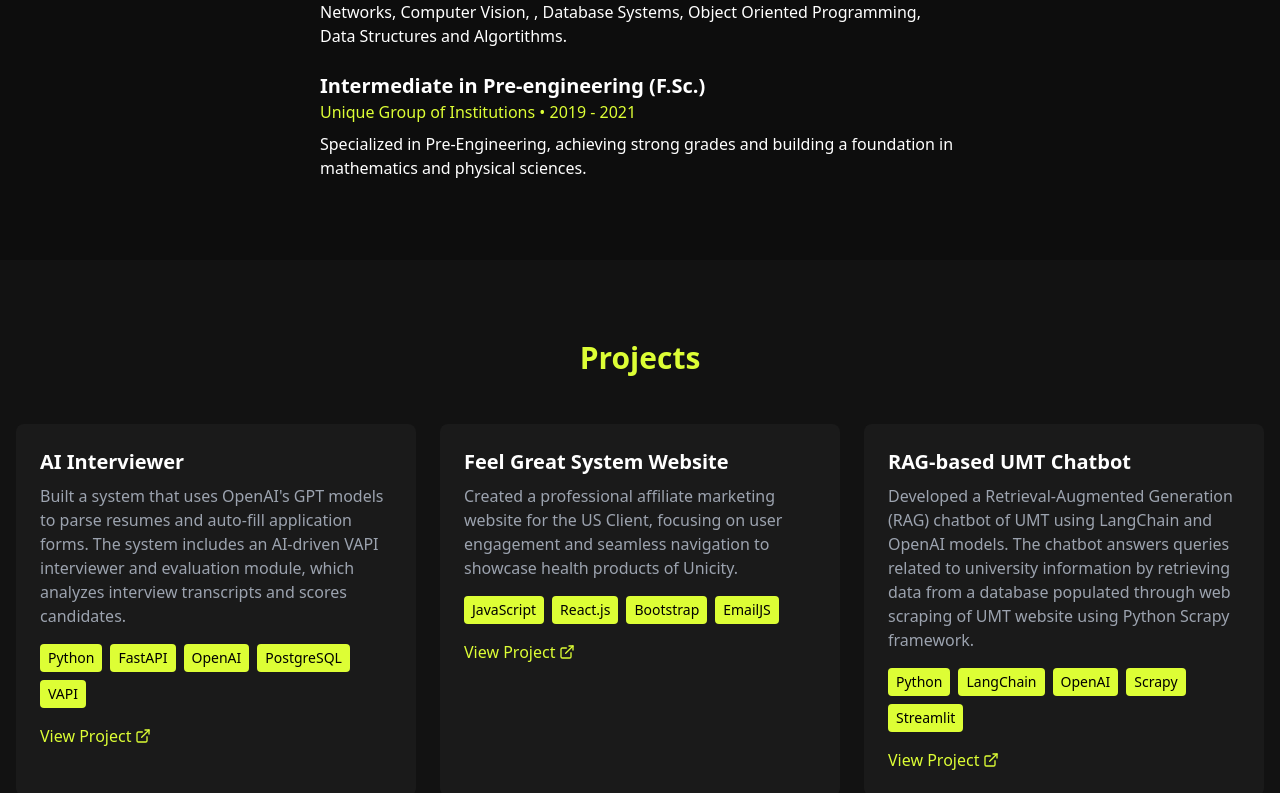
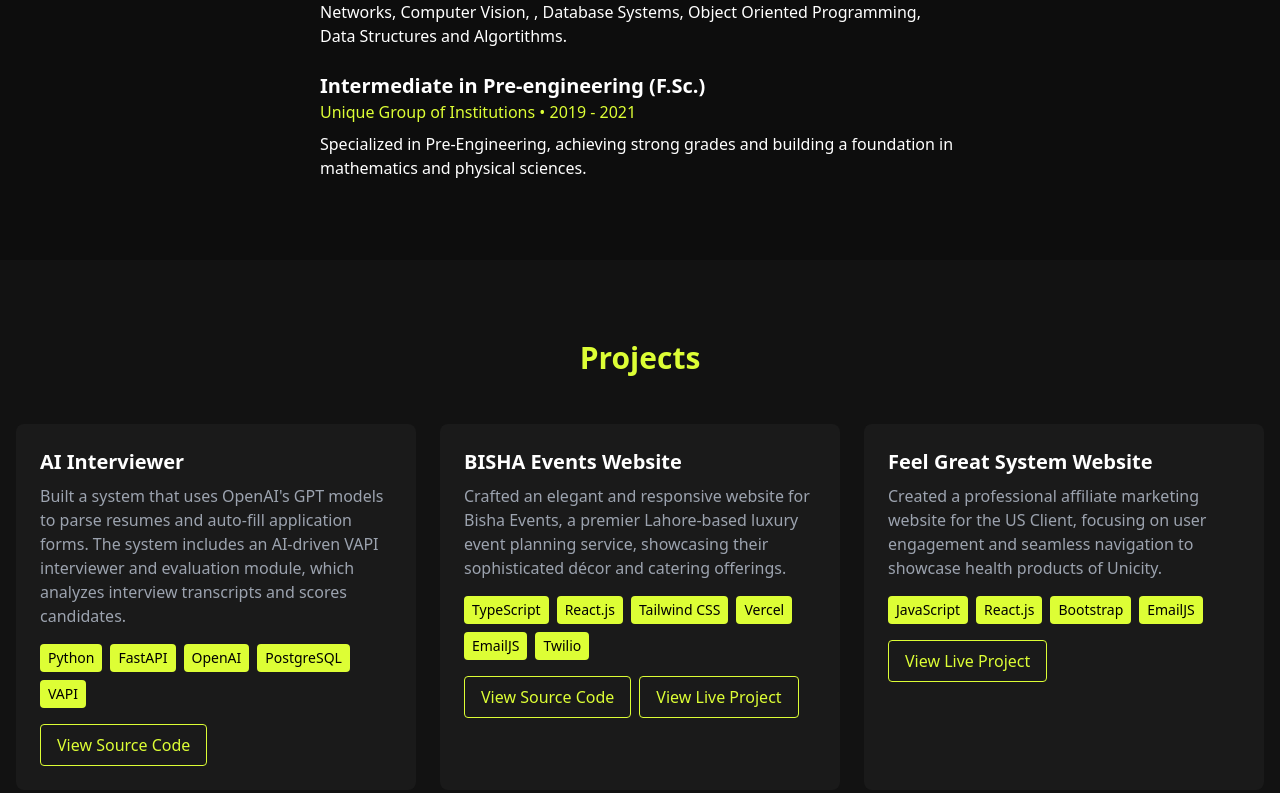
Before and after one commit to yahyabhatti10/yahya-portfolio, a React (Vite) app: page / in a window 1280 px wide. Shown: the part 2004-2797 px from the top of the page. Built offline with nearby package versions, Linux system fonts and the light colour scheme.

Commit message:
updated resume and added view button for projects

```diff
--- a/src/components/ProjectsSection.tsx
+++ b/src/components/ProjectsSection.tsx
@@ -1,5 +1,4 @@
 import { motion } from 'framer-motion';
-import { ExternalLink } from 'lucide-react';
 
 const projects = [
   {
@@ -7,63 +6,80 @@ const projects = [
     description:
       "Built a system that uses OpenAI's GPT models to parse resumes and auto-fill application forms. The system includes an AI-driven VAPI interviewer and evaluation module, which analyzes interview transcripts and scores candidates.",
     technologies: ["Python", "FastAPI", "OpenAI", "PostgreSQL", "VAPI"],
-    link: "https://github.com/yahyabhatti10/ATS",
+    liveLink: "",
+    githubLink: "https://github.com/yahyabhatti10/ATS",
+  },
+  {
+    title: "BISHA Events Website",
+    description:
+      "Crafted an elegant and responsive website for Bisha Events, a premier Lahore-based luxury event planning service, showcasing their sophisticated décor and catering offerings.",
+    technologies: ["TypeScript", "React.js", "Tailwind CSS", "Vercel", "EmailJS", "Twilio"],
+    liveLink: "https://bisha-events.vercel.app/",
+    githubLink: "https://github.com/yahyabhatti10/bisha-events",
   },
   {
     title: "Feel Great System Website",
     description:
       "Created a professional affiliate marketing website for the US Client, focusing on user engagement and seamless navigation to showcase health products of Unicity.",
     technologies: ["JavaScript", "React.js", "Bootstrap", "EmailJS"],
-    link: "https://www.feelgreathealthelixir.com/",
+    liveLink: "https://www.feelgreathealthelixir.com/",
+    githubLink: "",
   },
   {
     title: "RAG-based UMT Chatbot",
     description:
       "Developed a Retrieval-Augmented Generation (RAG) chatbot of UMT using LangChain and OpenAI models. The chatbot answers queries related to university information by retrieving data from a database populated through web scraping of UMT website using Python Scrapy framework.",
     technologies: ["Python", "LangChain", "OpenAI", "Scrapy", "Streamlit"],
-    link: "https://github.com/yahyabhatti10/umt-scraper",
+    liveLink: "",
+    githubLink: "https://github.com/yahyabhatti10/umt-scraper",
   },
   {
     title: "Airbnb Database Clone",
     description:
       "Developed a Airbnb clone using MySQL and API integration, incorporating advanced database features like joins, stored procedures, and triggers for efficient data management, enabling seamless accommodation booking, user communication, and reviews.",
     technologies: ["Database", "MySQL", "Node.js", "Express.js"],
-    link: "https://github.com/yahyabhatti10/Resiluxe",
+    liveLink: "",
+    githubLink: "https://github.com/yahyabhatti10/Resiluxe",
   },
   {
     title: "Hospital Emergency Ward System",
     description:
       "Developed a system to manage hospital emergency wards, using a Priority Queue which implemented with a Linked List, system ensures that patients are prioritized based on the severity of their condition, enabling quick and effective decision-making by hospital staff.",
     technologies: ["C++", "Data Structures", "Priority Queue"],
-    link: "https://github.com/yahyabhatti10/Hospital-Emergency-Ward-System",
+    liveLink: "",
+    githubLink: "https://github.com/yahyabhatti10/Hospital-Emergency-Ward-System",
   },
   {
     title: "Health & Fitness Gym Website",
     description:
       "Developed a responsive gym website for an Australian client using HTML, CSS, JavaScript, PHP, and MySQL. Built entirely from scratch, the site features secure user registration and login, comprehensive membership management, and a dynamic review system that allows users to post feedback and update their details seamlessly.",
     technologies: ["HTML", "CSS", "JavaScript", "PHP", "MySQL"],
-    link: "https://github.com/yahyabhatti10/gym-website",
+    liveLink: "",
+    githubLink: "https://github.com/yahyabhatti10/gym-website",
   },
   {
     title: "Math Tutor Chatbot",
     description:
       "Designed a chatbot that provides step-by-step solutions to math problems. Integrated with YouTube API to recommend video resources for further learning.",
     technologies: ["Python", "LangChain", "Streamlit", "YouTube", "OpenAI"],
-    link: "https://github.com/yahyabhatti10",
+    liveLink: "",
+    githubLink: "https://github.com/yahyabhatti10",
   },
   {
     title: "AI Name & Domain Finder",
     description:
       "Developed a Python-based script to generate project names using OpenAI's GPT models and verify domain name availability via GoDaddy's API. Results were exported to an Excel sheet for convenience.",
     technologies: ["Python", "OpenAI", "Automation", "Prompt Engineering"],
-    link: "https://github.com/yahyabhatti10/AI---NameFinder-",
+    liveLink: "",
+    githubLink: "https://github.com/yahyabhatti10/AI---NameFinder-",
   },
   {
     title: "Course Registration Automation Script",
     description:
       "Created a Python automation script to handle course registration on a busy university portal. The script continuously checks for available slots in preferred courses and registers them automatically.",
     technologies: ["Python", "Selenium", "Automation"],
-    link: "https://github.com/yahyabhatti10",
+    liveLink: "",
+    githubLink: "https://github.com/yahyabhatti10",
   },
 ];
 
@@ -120,12 +136,24 @@ export default function ProjectsSection() {
                   </span>
                 ))}
               </div>
-              <a
-                href={project.link}
-                className="inline-flex items-center text-[#DDFE35] hover:underline"
-              >
-                View Project <ExternalLink size={16} className="ml-1" />
-              </a>
+              <div className="flex gap-2">
+                {project.githubLink && (
+                  <a
+                    href={project.githubLink}
+                    className="inline-flex items-center text-[#DDFE35] border border-[#DDFE35] px-4 py-2 rounded hover:underline"
+                  >
+                    View Source Code
+                  </a>
+                )}
+                {project.liveLink && (
+                  <a
+                    href={project.liveLink}
+                    className="inline-flex items-center text-[#DDFE35] border border-[#DDFE35] px-4 py-2 rounded hover:underline"
+                  >
+                    View Live Project
+                  </a>
+                )}
+              </div>
             </motion.div>
           ))}
         </motion.div>
```
Also changed, not shown: 1 other file (tests, documents, lock files or other folders).
